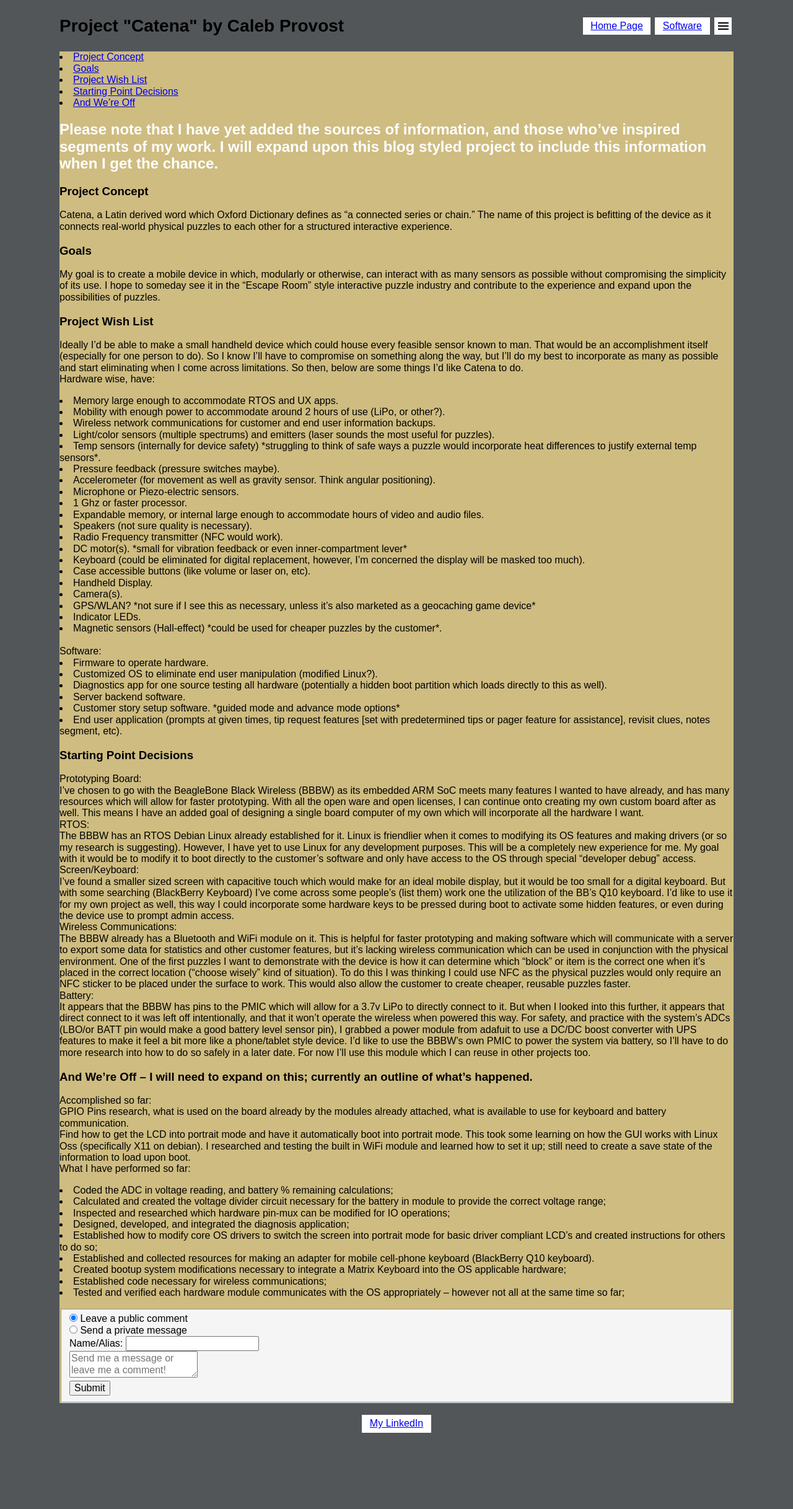
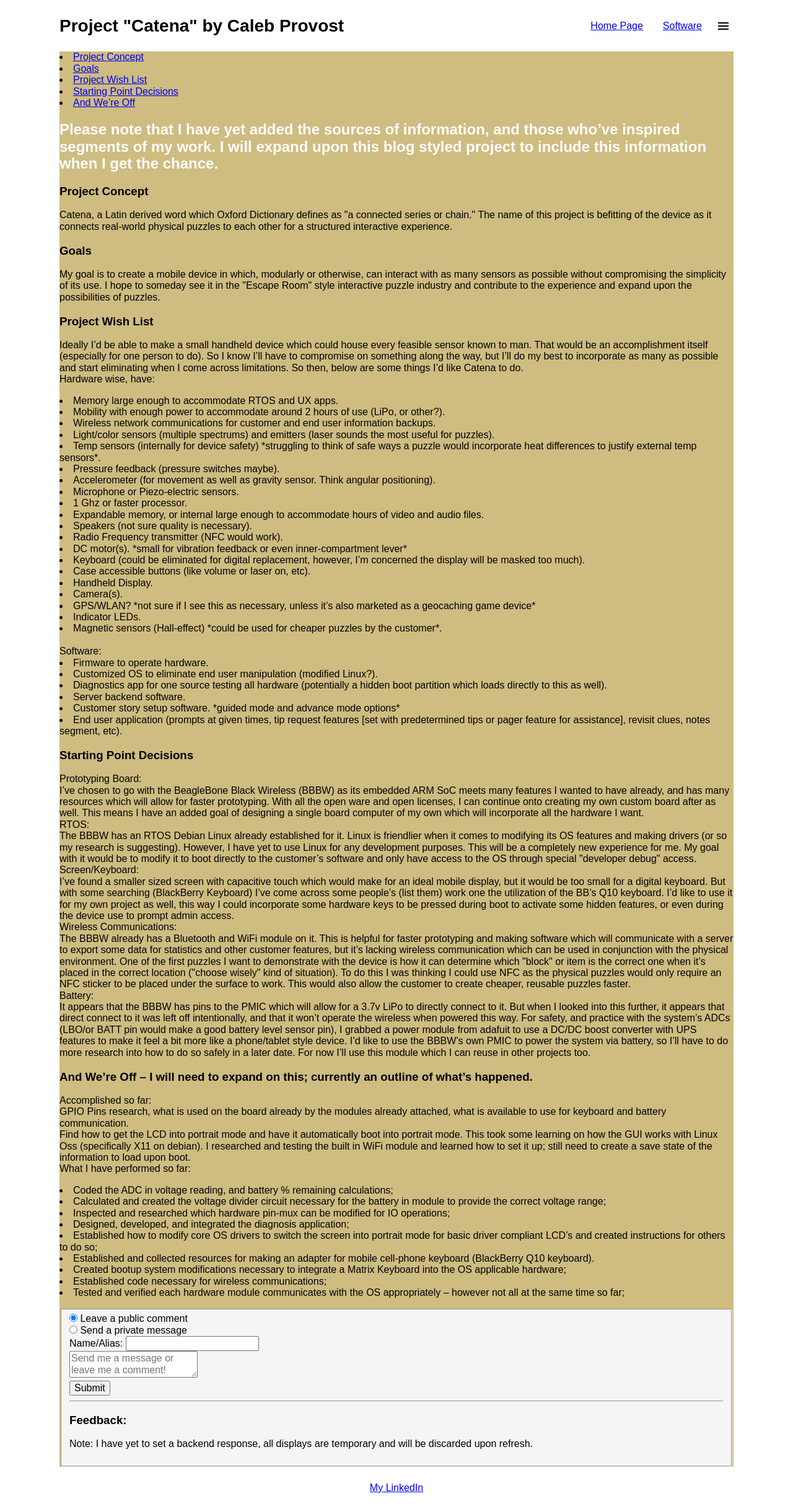
Before and after one commit to CalebProvost/CalebProvost.github.io, a Jekyll site: the page Catena.html, which Jekyll copies as it is, in a window 1280 px wide. Shown: the whole page at 62% size. Built offline with Jekyll 4.4.1, drawn with Linux system fonts in a browser that asks for light colours; before the commit the page ends 2331 px from its top, so only the background shows below that.

Commit message:
adjusted forum to execure function which will mimic the insertion of a feedback forum. note added to explain its for demonstration purposes as no backend is set up yet. needs tidying up.

```diff
--- a/CSS/colorGame.css
+++ b/CSS/colorGame.css
@@ -41,8 +41,8 @@
 }
 
 #autoTable tr td{
-    height: 5vh;
-    width: 5vw;
+    height: 2.5vh;
+    width: 2.5vw;
   }
 
 footer {
--- a/CSS/styles.css
+++ b/CSS/styles.css
@@ -3,7 +3,7 @@
 /*//////////////////////////////////////////////////////////////////////////////////////////////*/
 
 .color1, .color2 {
-    background-color: RGB(82,86,89);
+    background-color: white;
 }
 
 .color3 {
--- a/Catena.html
+++ b/Catena.html
@@ -66,18 +66,18 @@
                     my work. I will expand upon this blog styled project to include this information when I get the
                     chance.</h2>
 
-                <h3 id=“projectConcept”>Project Concept</h3>
-                <p>Catena, a Latin derived word which Oxford Dictionary defines as “a connected series or chain.” The
+                <h3 id="projectConcept">Project Concept</h3>
+                <p>Catena, a Latin derived word which Oxford Dictionary defines as "a connected series or chain." The
                     name of this project is befitting of the device as it connects real-world physical puzzles to each
                     other for a structured interactive experience.</p>
 
-                <h3 id=“Goals”>Goals</h3>
+                <h3 id="Goals">Goals</h3>
                 <p>My goal is to create a mobile device in which, modularly or otherwise, can interact with as many
                     sensors as possible without compromising the simplicity of its use. I hope to someday see it in the
-                    “Escape Room” style interactive puzzle industry and contribute to the experience and expand upon the
+                    "Escape Room" style interactive puzzle industry and contribute to the experience and expand upon the
                     possibilities of puzzles.</p>
 
-                <h3 id=“wishList”>Project Wish List</h3>
+                <h3 id="wishList">Project Wish List</h3>
                 <p> Ideally I’d be able to make a small handheld device which could house every feasible sensor known to
                     man. That would be an accomplishment itself (especially for one person to do). So I know I’ll have
                     to compromise on something along the way, but I’ll do my best to incorporate as many as possible and
@@ -121,7 +121,7 @@
                         or pager feature for assistance], revisit clues, notes segment, etc). </li>
                 </p>
 
-                <h3 id=“startingPoint”> Starting Point Decisions </h3>
+                <h3 id="startingPoint"> Starting Point Decisions </h3>
                 <p> Prototyping Board:<br>
                     I’ve chosen to go with the BeagleBone Black Wireless (BBBW) as its embedded ARM SoC meets many
                     features I wanted to have already, and has many resources which will allow for faster prototyping.
@@ -134,7 +134,7 @@
                     modifying its OS features and making drivers (or so my research is suggesting). However, I have yet
                     to use Linux for any development purposes. This will be a completely new experience for me. My goal
                     with it would be to modify it to boot directly to the customer’s software and only have access to
-                    the OS through special “developer debug” access. <br>
+                    the OS through special "developer debug" access. <br>
 
                     Screen/Keyboard: <br>
                     I’ve found a smaller sized screen with capacitive touch which would make for an ideal mobile
@@ -149,8 +149,8 @@
                     making software which will communicate with a server to export some data for statistics and other
                     customer features, but it’s lacking wireless communication which can be used in conjunction with the
                     physical environment. One of the first puzzles I want to demonstrate with the device is how it can
-                    determine which “block” or item is the correct one when it’s placed in the correct location (“choose
-                    wisely” kind of situation). To do this I was thinking I could use NFC as the physical puzzles would
+                    determine which "block" or item is the correct one when it’s placed in the correct location ("choose
+                    wisely" kind of situation). To do this I was thinking I could use NFC as the physical puzzles would
                     only require an NFC sticker to be placed under the surface to work. This would also allow the
                     customer to create cheaper, reusable puzzles faster. <br>
 
@@ -164,7 +164,7 @@
                     power the system via battery, so I’ll have to do more research into how to do so safely in a later
                     date. For now I’ll use this module which I can reuse in other projects too. <br>
 
-                    <h3 id=“beginning”> And We’re Off – I will need to expand on this; currently an outline of what’s
+                    <h3 id="beginning"> And We’re Off – I will need to expand on this; currently an outline of what’s
                         happened.</h3>
                     <p> Accomplished so far: <br>
                         GPIO Pins research, what is used on the board already by the modules already attached, what is
@@ -194,8 +194,7 @@
 
         <!--Forum segment for visitors to leave a message on page or directly to me-->
         <fieldset class="feedbackForum color6">
-            <forum action="index.html" method="get">
-
+            <forum action="index.html" method="post">
                 <label for="comment_purpose">
                     <input type="radio" checked id="comment_purpose" name="forumRadio" onclick="HideEmail()">
                     Leave a public comment
@@ -205,12 +204,14 @@
                     <input type="radio" id="message_purpose" name="forumRadio" onclick="ShowEmail()">
                     Send a private message
                 </label><br>
-
-                <label for="name" class="forumInput">Name/Alias: </label>
-                <input type="text" id="name" name="visitors_name" required><br>
             </forum>
 
             <form>
+                <div class="visitorName">
+                        <label for="name" class="forumInput">Name/Alias: </label>
+                        <input type="text" id="name" name="visitors_name" required><br>
+                </div>
+
                 <div class="emailBox hidden" id="emailAddress">
                     <label for="emailAddress">Email: </label>
                     <input id="emailAddress" type="email" placeholder="my@email.com">
@@ -220,9 +221,18 @@
                     <textarea id="message" required placeholder="Send me a message or leave me a comment!"></textarea>
                 </div>
 
-                <input type="submit" value="Submit">
+                <!-- template for when backend is ready -->
+                <!-- <input type="submit" value="Submit"> -->
+
+                <!-- presentation example until its ready -->
+                <button type="button" id="submitButton" onclick="displayComment()">Submit</button>
             </form>
+            <hr>
+            <h3>Feedback:</h3>
+            <p>Note: I have yet to set a backend response, all displays are temporary and will be discarded upon refresh.</p>
+            <div id="comments"></div>
         </fieldset>
+
     </div>
 
     <!--Footer to Contain Personal Culture/Interests-->
--- a/ColorGame.html
+++ b/ColorGame.html
@@ -25,7 +25,7 @@
                     <input type="button" id="customButton" value="Start!">
                 </forum>
             </div>
-            <div class="score">Score:</div>
+            <div>Score: <span class="score"></span></div>
             <div class="Nav">Nav and Return Button will go here</div>
         </div>
     </header>
--- a/JS/scripts.js
+++ b/JS/scripts.js
@@ -1,3 +1,6 @@
+/**************************************************************************/
+/********************** Interactive Forum Scripts *************************/
+/**************************************************************************/
 function ShowEmail() {
     var emailText = document.getElementById("emailAddress");
 
@@ -12,6 +15,9 @@
     $('input').prop('required', false)
 }
 
+/**************************************************************************/
+/************************* Interactive Menu Icon **************************/
+/**************************************************************************/
 function menuAnimation() {
     if(document.getElementById("MenuIcon").className == "collapseicon")
        document.getElementById("MenuIcon").className = "icon";
@@ -19,6 +25,9 @@
        document.getElementById("MenuIcon").className = "collapseicon";
 }
 
+/**************************************************************************/
+/************************* Collapse Menu Scripts **************************/
+/**************************************************************************/
 var coll = document.getElementsByClassName("collapsible");
 for (var i = 0; i < coll.length; i++) {
     coll[i].addEventListener("click", function() {
@@ -31,3 +40,19 @@
     }
     });
 }
+
+/**************************************************************************/
+/************************** Mimic Forum Feedback **************************/
+/**************************************************************************/
+
+// TODO add timestamp and layout structure to function
+
+function displayComment() {
+    // gets name from html ID name
+    var nameDisplay = document.getElementById("name").value;
+    // gets comments from html ID message
+    var commentDisplay = document.getElementById("message").value;
+
+    document.getElementById("comments").innerHTML += "<br><p>" + nameDisplay +
+                                        "</p><p>" + commentDisplay + "</p>";
+  }
```
Also changed, not shown: JS/colorGame.js (+63 -68 lines).
